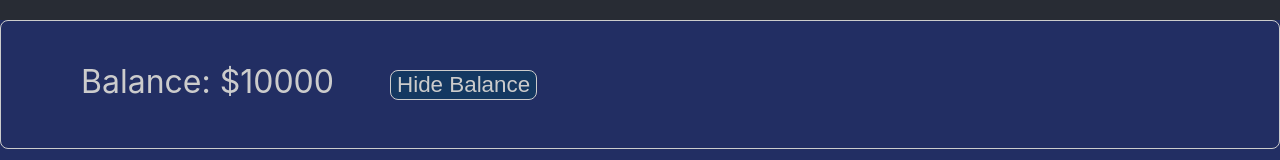
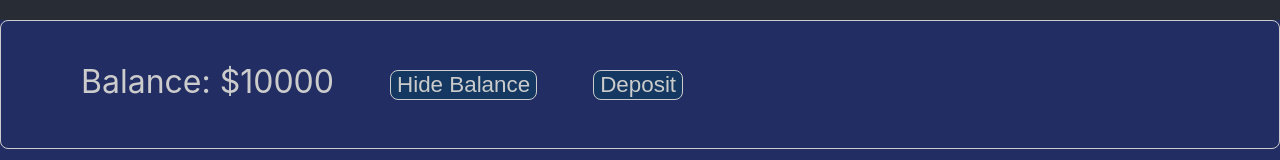
Before and after one commit to RopeJuve/coin-exchange, a React (Create React App) app: page / in a window 1280 px wide. Shown: the part 143-303 px from the top of the page. Built offline with nearby package versions, Linux system fonts and the light colour scheme; no server answers.

Commit message:
add deposit butoon

```diff
--- a/src/App.js
+++ b/src/App.js
@@ -75,11 +75,20 @@ function App(props) {
 
   }
 
+  const addBalance = () => {
+    setBalance(oldValue => oldValue + 1200);
+  }
+
     return (
       <Div>
         <ExchangeHeader />
-        <AccountBalance amount={balance} showBalance={showBalance} hideBalance={hideBalance} />
+        <AccountBalance
+        amount={balance}
+        showBalance={showBalance}
+        hideBalance={hideBalance}
+        addBalance = {addBalance}/>
         <CoinList coinData={coinData} handleRefresh={handleRefresh} showBalance={showBalance} />
+
       </Div>
     );
 
--- a/src/components/AccountBalance/AccountBalance.jsx
+++ b/src/components/AccountBalance/AccountBalance.jsx
@@ -32,6 +32,7 @@ export default function AccountBalance(props) {
              {balance}
 
                <Button onClick={props.hideBalance}>{buttonText}</Button>
+               <Button onClick={props.addBalance}>Deposit</Button>
 
             </Section>
         )
--- a/src/index.css
+++ b/src/index.css
@@ -1,4 +1,5 @@
 body {
+
   margin: 0;
   font-family: -apple-system, BlinkMacSystemFont, 'Segoe UI', 'Roboto', 'Oxygen',
     'Ubuntu', 'Cantarell', 'Fira Sans', 'Droid Sans', 'Helvetica Neue',
```
